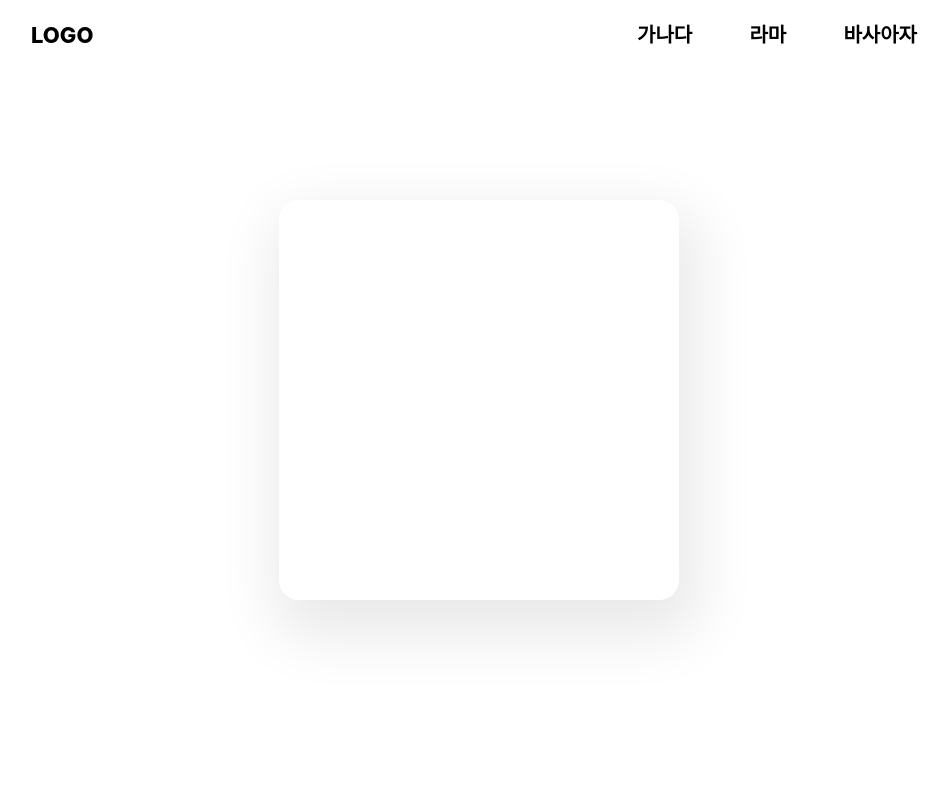
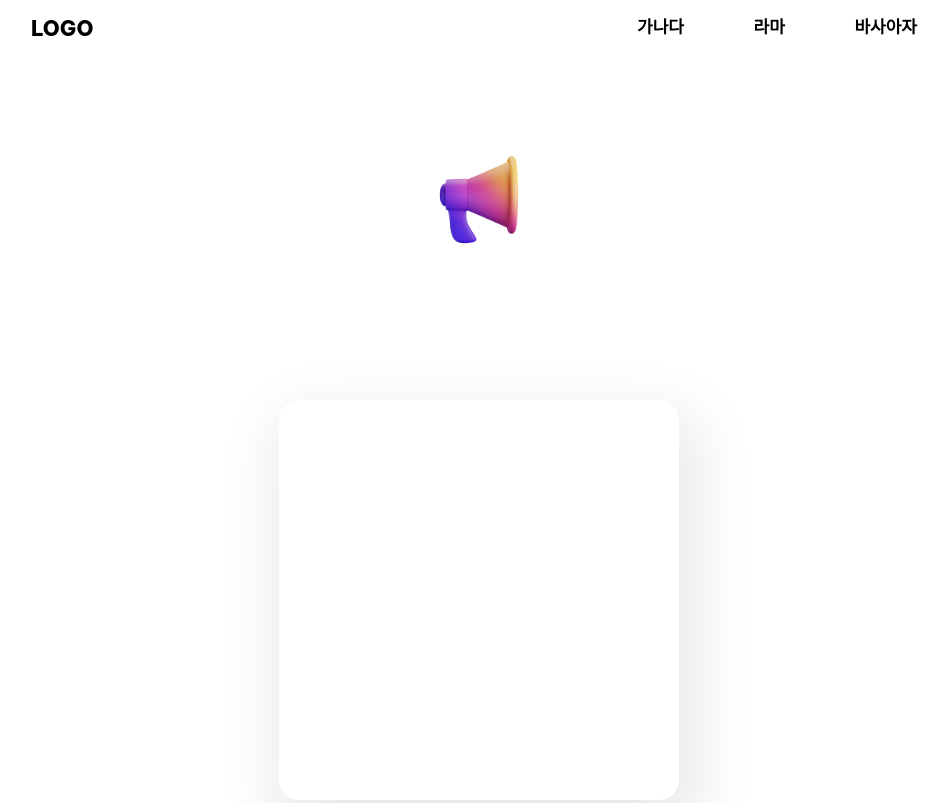
Before and after one commit to YooSeok2/Yooseok2Site, a Gatsby site: page / in a window 1280 px wide. Shown: the top 803 px of the page, without its empty margins (161-1110 px from the left). Built offline with nearby package versions, Linux system fonts and the light colour scheme; Gatsby itself is replaced by a stand-in of ours; a web font is replaced by a local one.

Commit message:
header 추가 및 이미지 적용, exlint 수정

```diff
--- /dev/null
+++ b/@types/global/index.d.ts
@@ -0,0 +1 @@
+declare module '*.png';
--- a/package.json
+++ b/package.json
@@ -20,6 +20,7 @@
     "@emotion/styled": "^11.9.3",
     "framer-motion": "^6.3.16",
     "gatsby": "^4.17.1",
+    "lodash": "^4.17.21",
     "react": "^18.1.0",
     "react-dom": "^18.1.0",
     "sass": "^1.53.0"
--- a/src/components/Header.tsx
+++ b/src/components/Header.tsx
@@ -1,10 +1,27 @@
-/* eslint-disable jsx-a11y/no-noninteractive-element-interactions */
-import React from 'react';
+import React, { useEffect, useState } from 'react';
 import { MoveMethods } from '../pages/index';
+import { HeaderCont } from './StyleComponents';
 
 function Header({ onMoveHome, onMoveAbout, onMoveSkils, onMoveCareer }: MoveMethods) {
+  const [isBorder, setIsBorder] = useState(false);
+
+  useEffect(() => {
+    function onScroll() {
+      const { scrollY } = window;
+      if (scrollY > 0) {
+        setIsBorder(true);
+      } else {
+        setIsBorder(false);
+      }
+    }
+    const options:any = { passive: true };
+    window.addEventListener('scroll', onScroll, options);
+    return () => {
+      window.removeEventListener('scroll', onScroll, options);
+    };
+  }, []);
   return (
-    <section className="header">
+    <HeaderCont isBorder={isBorder} className="header">
       <div className="header-wrap">
         <div tabIndex={0} role="button" className="logo" onClick={onMoveHome}>LOGO</div>
         <ul className="header-menu">
@@ -13,7 +30,7 @@ function Header({ onMoveHome, onMoveAbout, onMoveSkils, onMoveCareer }: MoveMeth
           <li onClick={onMoveCareer}>바사아자</li>
         </ul>
       </div>
-    </section>
+    </HeaderCont>
   );
 }
 
--- a/src/components/StyleComponents.ts
+++ b/src/components/StyleComponents.ts
@@ -0,0 +1,9 @@
+import styled from '@emotion/styled';
+
+type HeaderTypeProps={
+  isBorder: boolean;
+}
+
+export const HeaderCont = styled.section((props:HeaderTypeProps) => ({
+  borderBottom: props.isBorder ? '1px solid #eee' : 'none',
+}));
--- a/src/pages/index.tsx
+++ b/src/pages/index.tsx
@@ -1,13 +1,10 @@
-import * as React from 'react';
+import React, { useEffect } from 'react';
 import '../styles/app.scss';
 import { motion } from 'framer-motion';
 import Header from '../components/Header';
 import useMoveScroll from '../hooks/menuHooks';
+import TestImg from '../images/test_img.png';
 
-/*
-
-*/
-// markup
 export interface MoveMethods {
   onMoveHome: () => void,
   onMoveAbout: () => void,
@@ -25,6 +22,14 @@ function IndexPage() {
     <main className="main">
       <Header onMoveHome={onMoveHome} onMoveAbout={onMoveAbout} onMoveSkils={onMoveSkils} onMoveCareer={onMoveCareer} />
       <div className="home" ref={homeRef}>
+        <div className="img-div">
+          <img
+            src={TestImg}
+            width={100}
+            height={100}
+            alt="test"
+          />
+        </div>
         <div className="anim-box">
           <motion.div
             animate={{
--- a/src/styles/app.scss
+++ b/src/styles/app.scss
@@ -5,6 +5,12 @@
 .home{
     height: 100vh;
     background: $bg1;
+    @include flex(column, center, '');
+    padding-top: 150px;
+
+    & .img-div{
+        @include flex(row, center, center);
+    }
 }
 .about{
     height: 800px;
@@ -44,19 +50,19 @@
 
 .header-wrap{
     width: 70vw;
-    height: 70px;
+    height: 55px;
     margin: 0 auto;
     @include flex(row, space-between,center);
 }
 
 .header-menu{
     @include flex(row, space-between, center);
-    @include font(20px, 700);
+    @include font(17px, 700);
     width: 300px;
 
     & li {
         cursor: pointer;
-        padding: 12px 10px;
+        padding: 8px 10px;
         border-radius: 10px;
     }
 
--- a/src/styles/reset.scss
+++ b/src/styles/reset.scss
@@ -1,3 +1,4 @@
+@import './variables';
 @import url('https://cdn.jsdelivr.net/gh/orioncactus/pretendard/dist/web/static/pretendard.css');
 
 * {
@@ -26,7 +27,6 @@ time, mark, audio, video {
 
 html, body {
     width: 100%;
-    height: 100%;
 	line-height: 1;
     overflow-x: hidden;
     -ms-overflow-style: none;
@@ -62,9 +62,9 @@ select {
 }
 
 a{color: $black;}
-a:link { color: $black; text-decoration: none;}
-a:visited { color: $black; text-decoration: none;}
-a:hover { color:$black; text-decoration: underline;}
+a:link{color:$black;text-decoration:none;}
+a:visited{color:$black;text-decoration:none;}
+a:hover{color:$black;text-decoration:underline;}
 
 
 ol, ul {
--- a/tsconfig.json
+++ b/tsconfig.json
@@ -30,7 +30,7 @@
     // "baseUrl": "./",                                  /* Specify the base directory to resolve non-relative module names. */
     // "paths": {},                                      /* Specify a set of entries that re-map imports to additional lookup locations. */
     // "rootDirs": [],                                   /* Allow multiple folders to be treated as one when resolving modules. */
-    // "typeRoots": [],                                  /* Specify multiple folders that act like `./node_modules/@types`. */
+    "typeRoots": ["./node_modules/@types", "@types"],                                  /* Specify multiple folders that act like `./node_modules/@types`. */
     // "types": [],                                      /* Specify type package names to be included without being referenced in a source file. */
     // "allowUmdGlobalAccess": true,                     /* Allow accessing UMD globals from modules. */
     "resolveJsonModule": true,                        /* Enable importing .json files */
@@ -97,6 +97,7 @@
     /* Completeness */
     // "skipDefaultLibCheck": true,                      /* Skip type checking .d.ts files that are included with TypeScript. */
     "skipLibCheck": true                                 /* Skip type checking all .d.ts files. */
+
   },
   "include": ["./src/**/*", "./gatsby-node.ts", "./gatsby-config.ts", "./plugins/**/*"]
 }
```
Also changed, not shown: .eslintrc.js, src/components/framer/OpacityBox.tsx (added), src/images/test_img.png (added), 1 other file.
